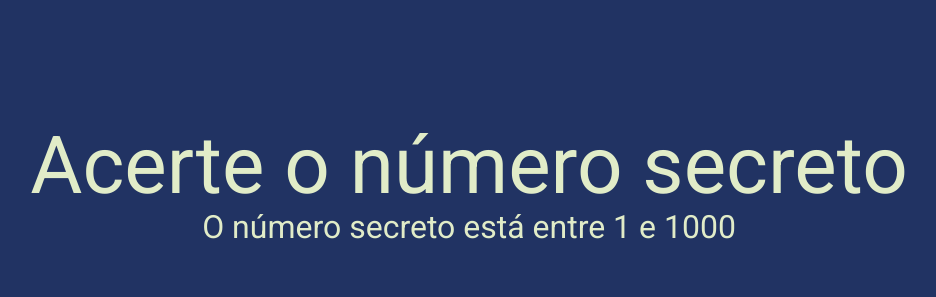
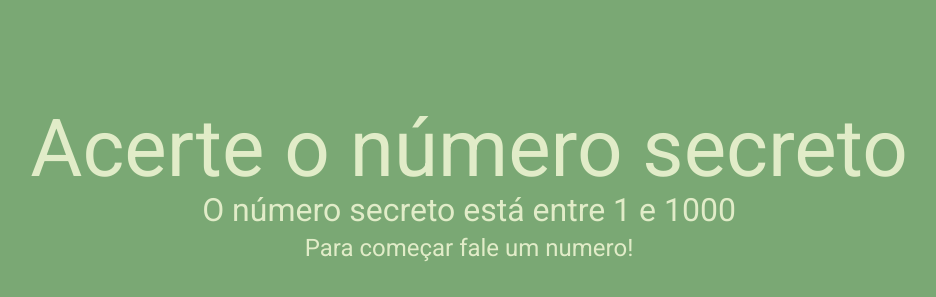
Before and after one commit to adailtonygor/Jogo-adivinha-numero, a plain HTML site: page index.html in a window 1280 px wide. Shown: the part 196-493 px from the top of the page, without its empty margins (171-1107 px from the left). Drawn offline with nearby package versions, Linux system fonts and the light colour scheme.

Commit message:
fix: alteração na descrição e css.

```diff
--- a/index.html
+++ b/index.html
@@ -20,17 +20,16 @@
     <h1>Acerte o número secreto</h1>
 
     <h3>O número secreto está entre <span id="menor-valor">0</span> e
-    <span id="maior-valor">100</span></h3>
+    <span id="maior-valor">100.</span></h3>
+    <div id="comecar">Para começar fale um numero!</div>
 
     <div id="chute" class="mensagem">
-        <!-- <div>Você disse:</div>
-        <span class="box">20</span>
-        <div>O número secreto é maior <i class="fa-solid fa-up-long"></i></div> -->
+
     </div>
     </div>
 
     <script src="app/sortearNumero.js"></script>
     <script src="app/reconhecimentoVoz.js"></script>
-    <script src="app/validacao.js"></script>
+    <script src="app/"></script>
 </body>
 </html>
--- a/style.css
+++ b/style.css
@@ -3,7 +3,7 @@
 :root {
     --font-family: 'Roboto', sans-serif;
     --primary-color: #E1ECC8;
-    --bg-color: #213363;
+    --bg-color: #7AA874;
 }
 
 body {
@@ -32,6 +32,12 @@ h3 {
     margin-top: 5px;
 }
 
+#comecar {
+    font-size: 1.5em;
+    margin-top: 10px;
+
+
+}
 .mensagem {
     font-size: 1.5em;
     margin-top: 40px;
```
